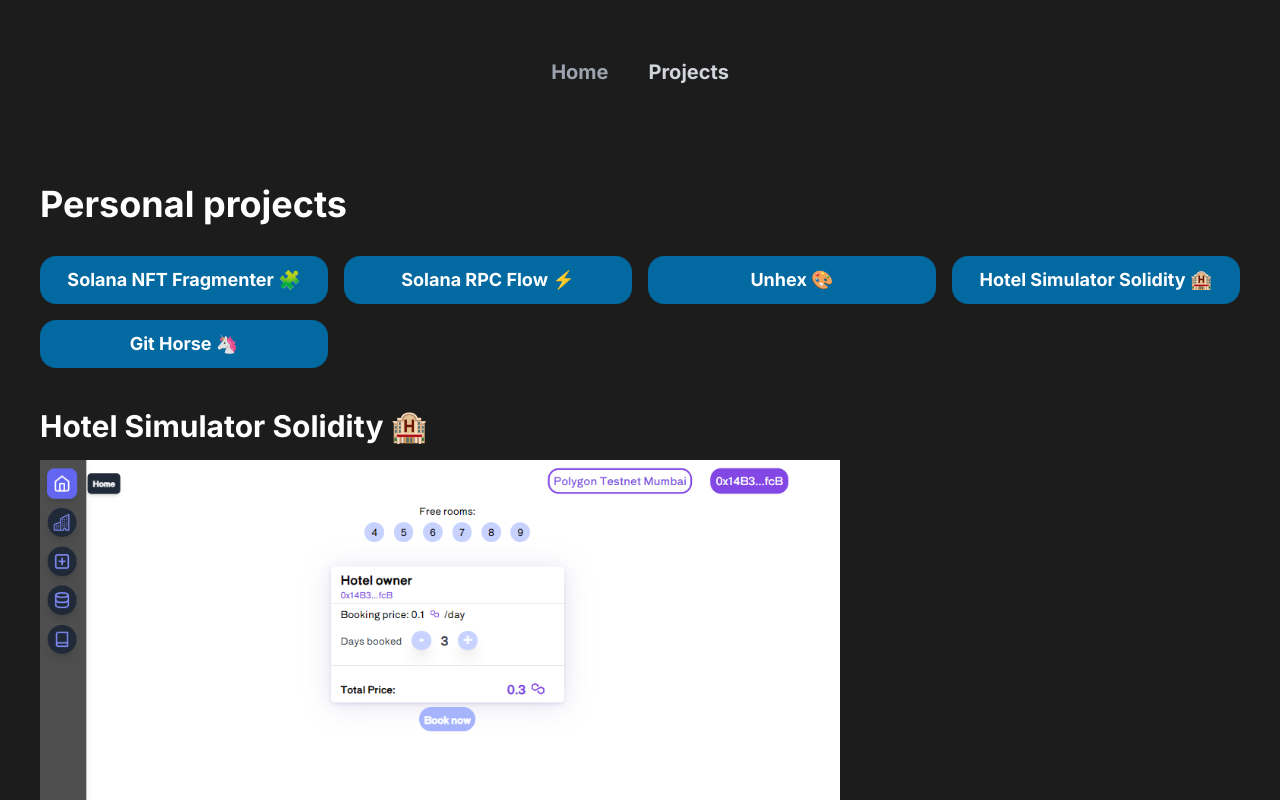
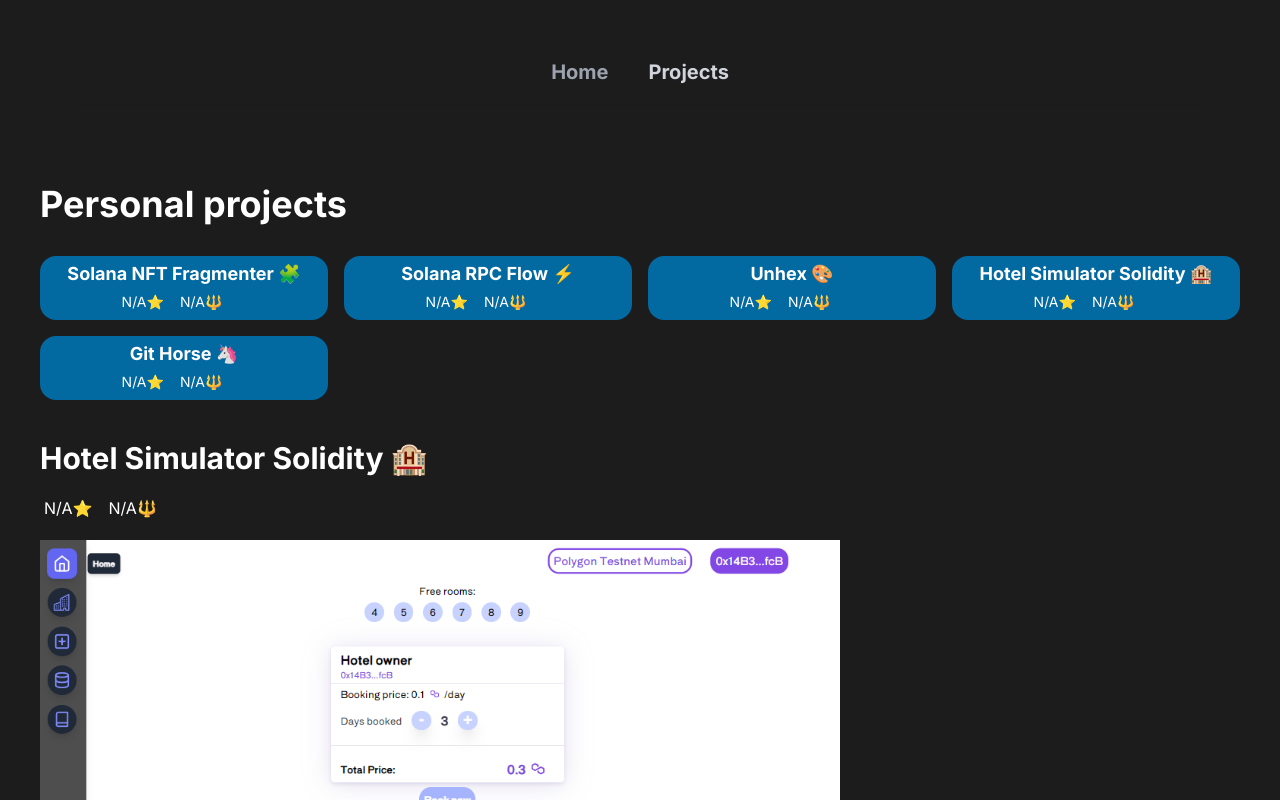
Before and after one commit to aspnxdd/arnau-portfolio, a Next.js app: page /projects in a window 1280 px wide. Shown: the top 800 px of the page. Built offline with nearby package versions, Linux system fonts and the light colour scheme; no server answers.

Commit message:
feat: add gh data

```diff
--- a/components/projects/ProjectList.tsx
+++ b/components/projects/ProjectList.tsx
@@ -1,5 +1,6 @@
 import type { FC } from "react";
 import type { Project } from "@/misc/types";
+import { BG_COLOR_MAPPER } from "@/styles/mappers";
 
 type ProjectListProps = {
   projects: Project[];
@@ -17,10 +18,24 @@ const ProjectList: FC<ProjectListProps> = ({
         {projects.map((project) => (
           <button
             key={project.name}
-            className="hover:bg-sky-600 ease-in-out duration-200 bg-sky-700 w-[18rem] h-[3rem]  rounded-2xl p-4 items-center justify-center flex flex-col"
+            className="hover:bg-sky-600 ease-in-out duration-200 bg-sky-700 w-[18rem] h-[4rem]  rounded-2xl p-4 items-center justify-center flex flex-col"
             onClick={() => setSelectedProject(project)}
           >
-            <h2 className="text-lg font-bold">{project.name}</h2>
+            <h2 className="text-lg font-bold ">{project.name}</h2>
+            <div className="flex gap-2">
+              <p className="text-sm p-1 ">{project.stars}⭐</p>
+              <p className="text-sm p-1 ">{project.forks}🔱</p>
+              <p
+                className={`text-sm rounded-xl p-1 px-2 ${
+                  BG_COLOR_MAPPER[
+                    (project.language?.toLowerCase() as keyof typeof BG_COLOR_MAPPER) ??
+                      "default"
+                  ]
+                }`}
+              >
+                {project.language}
+              </p>
+            </div>
           </button>
         ))}
       </div>
--- a/components/projects/SelectedProject.tsx
+++ b/components/projects/SelectedProject.tsx
@@ -2,6 +2,7 @@ import type { FC } from "react";
 import type { Project } from "@/misc/types";
 
 import Image from "next/image";
+import { BG_COLOR_MAPPER } from "@/styles/mappers";
 
 type SelectedProjectProps = {
   selectedProject: Project;
@@ -11,6 +12,20 @@ const SelectedProject: FC<SelectedProjectProps> = ({ selectedProject }) => {
   return (
     <div className="flex flex-col gap-4 my-10">
       <h2 className="text-3xl font-bold">{selectedProject.name}</h2>
+      <div className="flex gap-2">
+        <p className="p-1 ">{selectedProject.stars}⭐</p>
+        <p className="p-1 ">{selectedProject.forks}🔱</p>
+        <p
+          className={`rounded-xl p-1 px-2 ${
+            BG_COLOR_MAPPER[
+              (selectedProject.language?.toLowerCase() as keyof typeof BG_COLOR_MAPPER) ??
+                "default"
+            ]
+          }`}
+        >
+          {selectedProject.language}
+        </p>
+      </div>
       {selectedProject.image && (
         <Image
           src={`/${selectedProject.image}`}
--- /dev/null
+++ b/hooks/index.ts
@@ -0,0 +1 @@
+export * from "./useFetchGithubRepo";
--- /dev/null
+++ b/hooks/useFetchGithubRepo.ts
@@ -0,0 +1,45 @@
+import type { GithubRepo, Project } from "@/misc/types";
+
+import { parseRepoAndOwner } from "@/misc/utils";
+import { fetchGithubRepo } from "@/services/fetchGithubRepo";
+import { useState, useEffect } from "react";
+
+function githubRepoDataMapper(project: Project, repo?: GithubRepo) {
+  if (repo) {
+    project.stars = repo.stargazers_count;
+    project.forks = repo.forks_count;
+    project.language = repo.language;
+  } else {
+    project.stars = "N/A";
+    project.forks = "N/A";
+  }
+  return project;
+}
+
+export function useFetchGithubRepo(projects: Project[]) {
+  const [projectsWithMetadata, setProjectsWithMetadata] =
+    useState<Project[]>(projects);
+
+  useEffect(() => {
+    (async () => {
+      setProjectsWithMetadata(
+        await Promise.all(
+          projects
+            .sort((a, b) => a.order - b.order)
+            .map(async (project) => {
+              try {
+                const res = await fetchGithubRepo(
+                  parseRepoAndOwner(project.github)
+                );
+                return githubRepoDataMapper(project, res);
+              } catch (err) {
+                return githubRepoDataMapper(project);
+              }
+            })
+        )
+      );
+    })();
+  }, [projects]);
+
+  return projectsWithMetadata;
+}
--- a/misc/projects.json
+++ b/misc/projects.json
@@ -5,7 +5,7 @@
     "description": "This webapp aims to simulate what would be booking a room in an hotels portal through Solidity smart contracts deployed on an EVM blockchain like Matic (Mumbai) in this case. Hotel owners can create their hotel and customers can book rooms there",
     "tags": ["NextJS (TypeScript)", "Solidity", "web3js", "Tailwind CSS"],
     "uri": "https://hotel.nftfloorprice.art/",
-    "github": "https://github.com/aspnxdd/hotel-simulator-solidity/",
+    "github": "https://github.com/aspnxdd/hotel-simulator-solidity",
     "image": "hotel.png"
   },
   {
--- /dev/null
+++ b/misc/utils.ts
@@ -0,0 +1,3 @@
+export function parseRepoAndOwner(github: string) {
+  return github?.split("/").slice(-2)?.join("/");
+}
--- a/pages/projects.tsx
+++ b/pages/projects.tsx
@@ -1,10 +1,10 @@
 import type { GetStaticProps, NextPage } from "next";
 import type { Project } from "@/misc/types";
 
-import Head from "next/head";
 import { useState } from "react";
 import projects from "@/misc/projects.json";
 import { ProjectList, SelectedProject } from "@/components/projects";
+import { useFetchGithubRepo } from "@/hooks";
 
 export const getStaticProps: GetStaticProps<{
   projects: Project[];
@@ -19,13 +19,16 @@ export const getStaticProps: GetStaticProps<{
 const Projects: NextPage<{
   projects: Project[];
 }> = ({ projects }) => {
-  const [selectedProject, setSelectedProject] = useState<Project>(projects[0]);
+  const projectsWithMetadata = useFetchGithubRepo(projects);
 
-  const sortedProjects = projects.sort((a, b) => a.order - b.order);
+  const [selectedProject, setSelectedProject] = useState<Project>(
+    projectsWithMetadata[0]
+  );
+
   return (
     <main>
       <ProjectList
-        projects={sortedProjects}
+        projects={projectsWithMetadata}
         setSelectedProject={setSelectedProject}
       />
       <SelectedProject selectedProject={selectedProject} />
--- /dev/null
+++ b/services/fetchGithubRepo.ts
@@ -0,0 +1,11 @@
+import { GithubRepo } from "@/misc/types";
+
+const GITHUB_API = "https://api.github.com/repos/";
+
+export async function fetchGithubRepo(ownerAndRepo: string) {
+  const response = await fetch(`${GITHUB_API}${ownerAndRepo}`);
+  if (response.status !== 200) {
+    throw new Error("Failed to fetch data");
+  }
+  return (await response.json()) as GithubRepo;
+}
--- /dev/null
+++ b/styles/mappers.ts
@@ -0,0 +1,6 @@
+export const BG_COLOR_MAPPER = {
+  typescript: "bg-blue-800",
+  vue: "bg-green-500",
+  rust: "bg-amber-900",
+  default: "transparent",
+} as const;
```
Also changed, not shown: misc/types.ts (+110 -1 lines).
